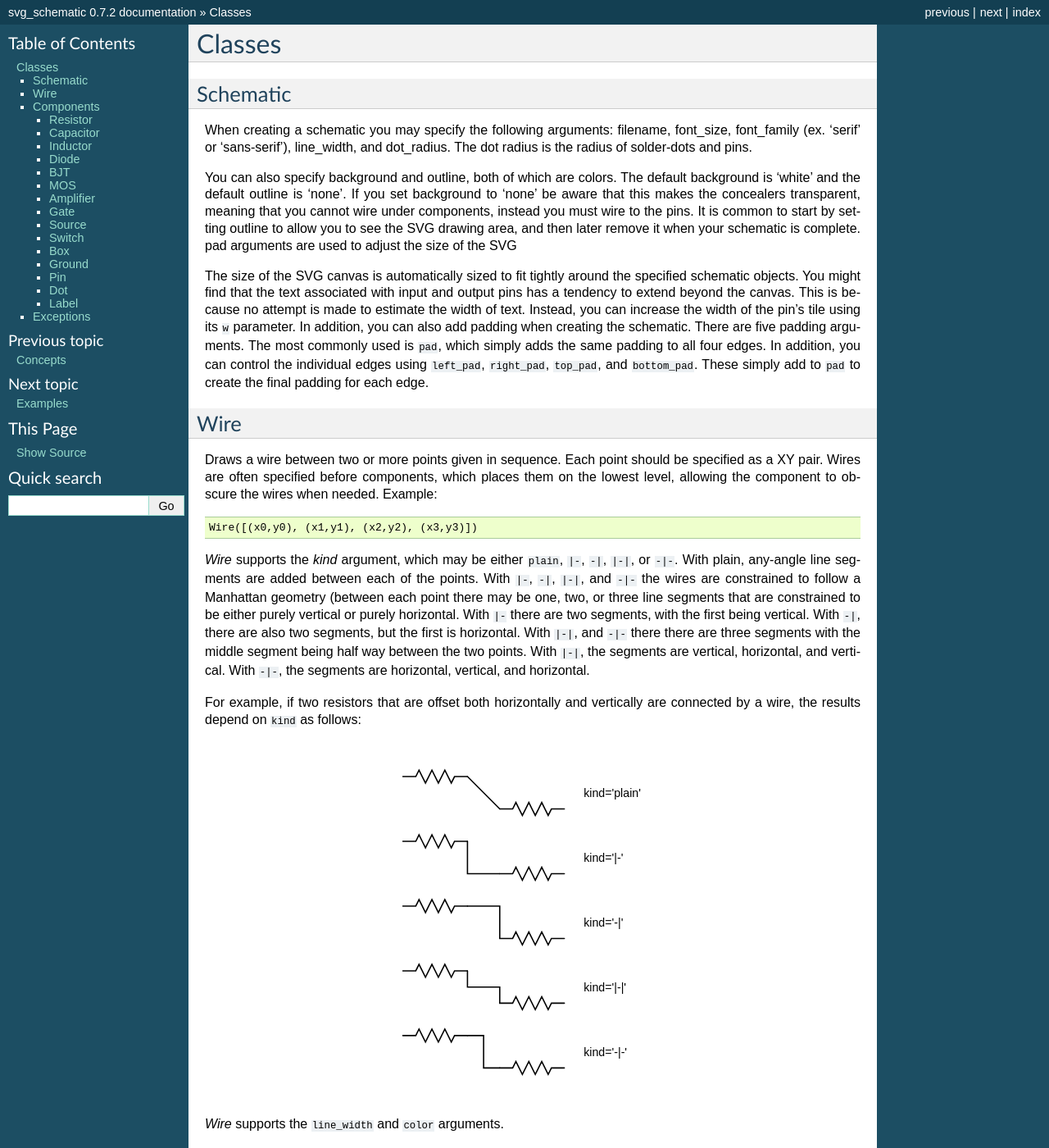
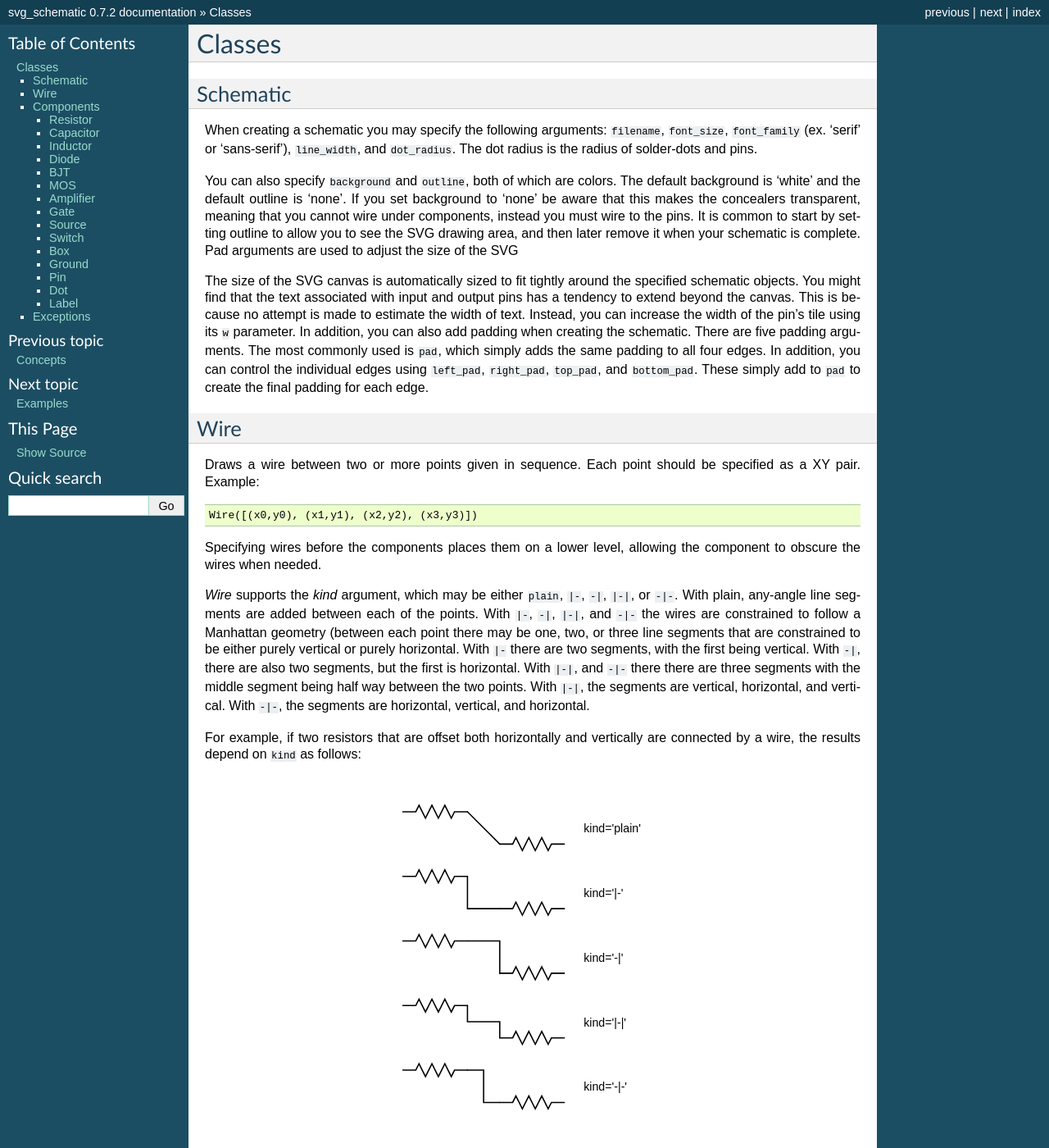
Before and after one commit to KenKundert/svg_schematic, a Sphinx documentation site: the page built from doc/classes.rst, in a window 1280 px wide and 1400 px high. Shown: the whole window at 82% size. Built offline with Sphinx 7.4.7, drawn with Linux system fonts in a browser that asks for light colours; some of the changed text lies outside the part shown.

Commit message:
Tweak documentation.

```diff
--- a/doc/classes.rst
+++ b/doc/classes.rst
@@ -5,17 +5,17 @@ Classes
 Schematic
 ---------
 
-When creating a schematic you may specify the following arguments: filename,
-font_size, font_family (ex. 'serif' or 'sans-serif'), line_width, and
-dot_radius.  The dot radius is the radius of solder-dots and pins.
+When creating a schematic you may specify the following arguments: ``filename``,
+``font_size``, ``font_family`` (ex. 'serif' or 'sans-serif'), ``line_width``,
+and ``dot_radius``.  The dot radius is the radius of solder-dots and pins.
 
-You can also specify background and outline, both of which are colors. The
-default background is 'white' and the default outline is 'none'. If you set
+You can also specify ``background`` and ``outline``, both of which are colors.
+The default background is 'white' and the default outline is 'none'. If you set
 background to 'none' be aware that this makes the concealers transparent,
 meaning that you cannot wire under components, instead you must wire to the
 pins.  It is common to start by setting outline to allow you to see the SVG
 drawing area, and then later remove it when your schematic is complete.
-pad arguments are used to adjust the size of the SVG
+Pad arguments are used to adjust the size of the SVG
 
 The size of the SVG canvas is automatically sized to fit tightly around the
 specified schematic objects. You might find that the text associated with input
@@ -33,13 +33,14 @@ Wire
 ----
 
 Draws a wire between two or more points given in sequence. Each point should be
-specified as a XY pair. Wires are often specified before components, which
-places them on the lowest level, allowing the component to obscure the wires
-when needed.  Example:
+specified as a XY pair.  Example:
 
 .. code-block:: python
 
     Wire([(x0,y0), (x1,y1), (x2,y2), (x3,y3)])
+
+Specifying wires before the components places them on a lower level, allowing
+the component to obscure the wires when needed.
 
 *Wire* supports the *kind* argument, which may be either ``plain``, ``|-``,
 ``-|``, ``|-|``, or ``-|-``.  With plain, any-angle line segments are added
@@ -338,9 +348,9 @@ Source
 ~~~~~~
 
 Draws a source.
-Eight kinds of source are available, *empty*, *vdc*, *idc*, *sine*, *sum*
-(summer), *mult* (multiplier), *cv* (controlled voltage) and *ci* (controlled
-current).
+Eight kinds of source are available, ``empty``, ``vdc``, ``idc``, ``sine``,
+``sum`` (summer), ``mult`` (multiplier), ``cv`` (controlled voltage) and ``ci``
+(controlled current).
 
 .. code-block:: python
 
@@ -380,8 +390,8 @@ Switch
 ~~~~~~
 
 Draws a switch.
-Two kinds of switch are available, *spst* (single-pole, single-throw) and *spdt*
-(single-pole, double-throw).
+Two kinds of switch are available, ``spst`` (single-pole, single-throw) and
+``spdt`` (single-pole, double-throw).
 
 
 
@@ -469,7 +479,8 @@ The ``t`` attribute contains the coordinates of the ground's terminal.
 Pin
 ~~~
 
-Draws a pin.  Four kinds of pin are available, *none*, *dot*, *in*, and *out*.
+Draws a pin.  Four kinds of pin are available, ``none``, ``dot``, ``in``, and
+``out``.
 
 .. code-block:: python
 
```
Also changed, not shown: other parts of doc/classes.rst (+19 -10 lines).
